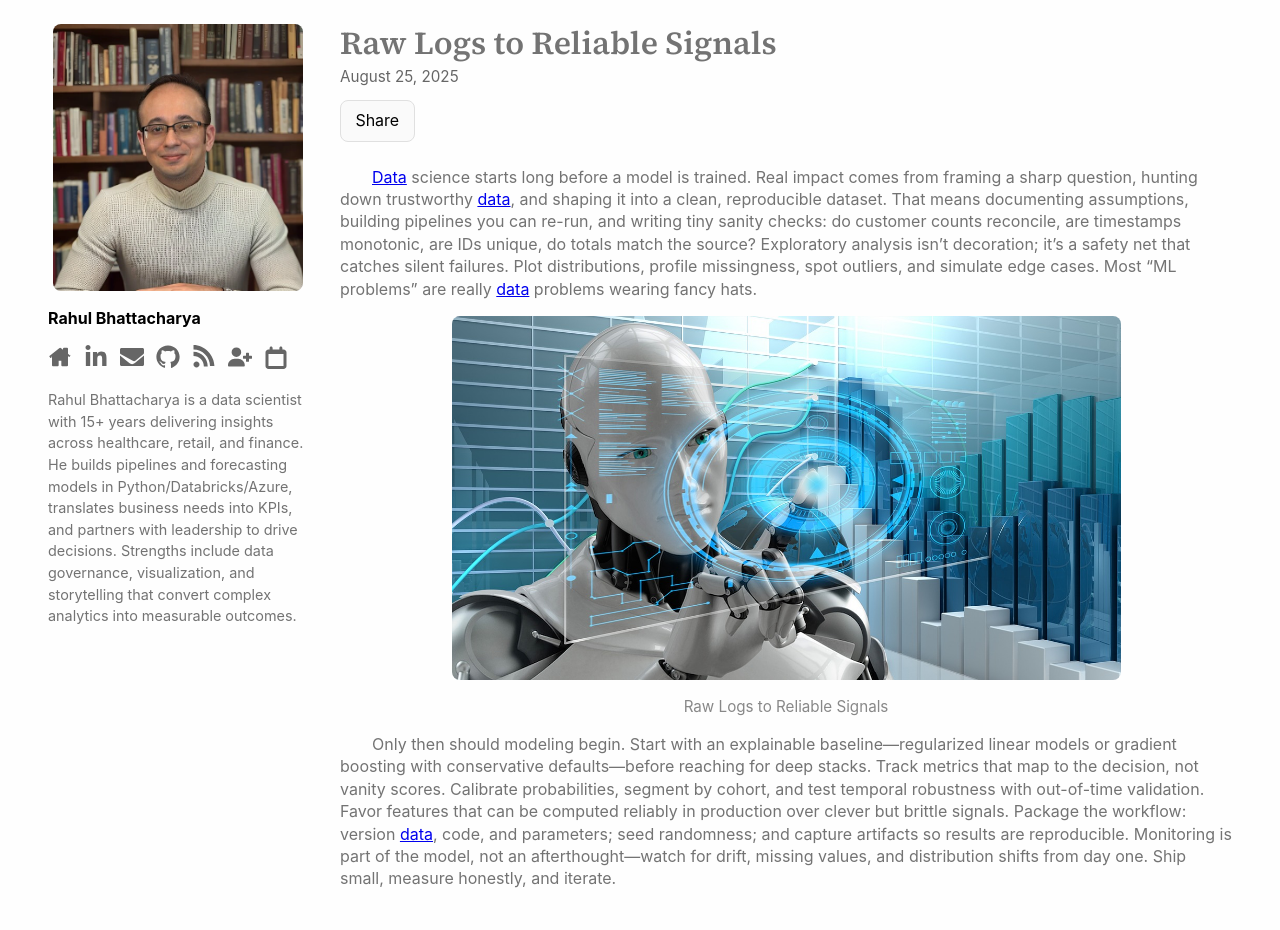
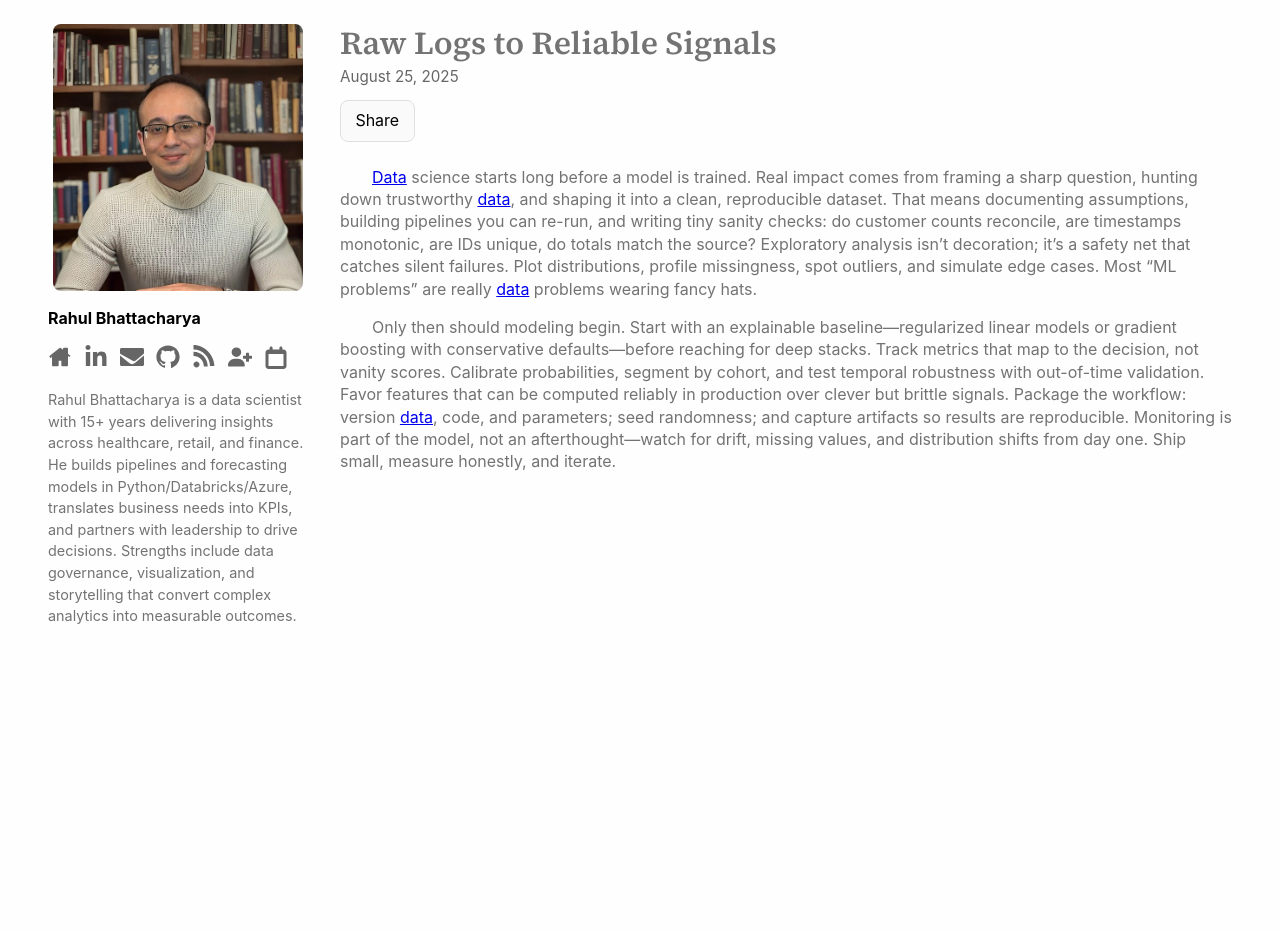
Before and after one commit to RahulBhattacharya1/RahulBhattacharya1.github.io, a Jekyll site: the page built from _posts/2025-08-25-post4.md, in a window 1280 px wide. Built offline with Jekyll 4.4.1, drawn with Linux system fonts in a browser that asks for light colours; comment, search, counter and statistics services are not loaded; after the commit the page ends 900 px from its top, so only the background shows below that.

Commit message:
Update 2025-08-25-post4.md

```diff
--- a/_posts/2025-08-25-post4.md
+++ b/_posts/2025-08-25-post4.md
@@ -4,7 +4,6 @@ title: "Raw Logs to Reliable Signals"
 date: 2025-08-25
 categories: [intro]
 tags: [getting-started]
-thumbnail: /assets/images/ai.jpeg
 ---
 
 Data science starts long before a model is trained. Real impact comes from framing a sharp question, hunting down trustworthy data, and shaping it into a clean, reproducible dataset. That means documenting assumptions, building pipelines you can re-run, and writing tiny sanity checks: do customer counts reconcile, are timestamps monotonic, are IDs unique, do totals match the source? Exploratory analysis isn’t decoration; it’s a safety net that catches silent failures. Plot distributions, profile missingness, spot outliers, and simulate edge cases. Most “ML problems” are really data problems wearing fancy hats.
```
